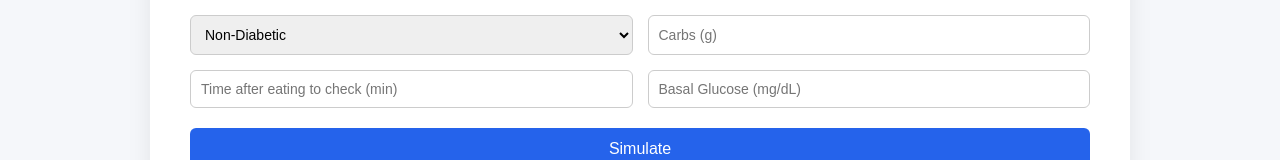
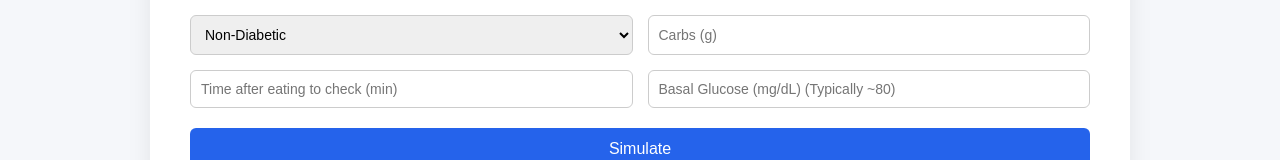
Before and after one commit to ImmanuelJSimon/bme355-website, a plain HTML site: page index.html in a window 1280 px wide. Shown: the part 345-505 px from the top of the page. Drawn offline with nearby package versions, Linux system fonts and the light colour scheme.

```diff
--- a/index.html
+++ b/index.html
@@ -168,7 +168,7 @@
     <input type="number" id="time" placeholder="Time after eating to check (min)">
 
     <!-- 🔥 NEW INPUT -->
-    <input type="number" id="gb" placeholder="Basal Glucose (mg/dL)">
+    <input type="number" id="gb" placeholder="Basal Glucose (mg/dL) (Typically ~80)">
 </div>
 
 <button onclick="runModel()">Simulate</button>
```
